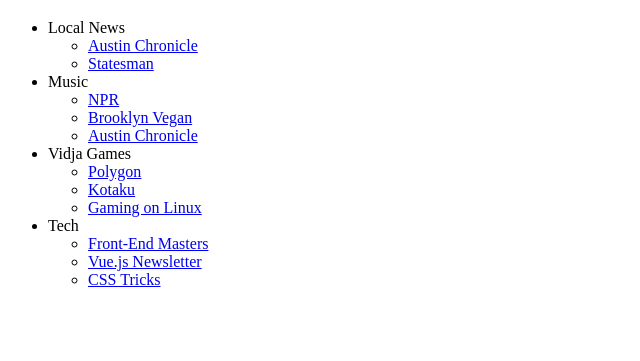
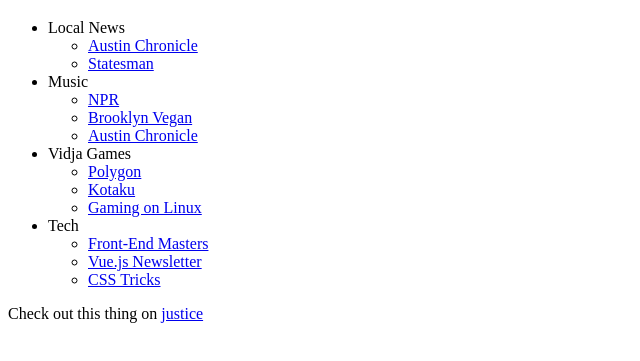
Before and after one commit to Underwaterr/tyler-lane-codes, a plain HTML site: page personal/index.html in a window 1280 px wide. Shown: the part 61-422 px from the top of the page, without its empty margins (0-640 px from the left). Drawn offline with Linux system fonts and the light colour scheme.

Commit message:
update personal links

```diff
--- a/personal/index.html
+++ b/personal/index.html
@@ -39,5 +39,6 @@
   </ul>
 </li>
 </ul>
+<p>Check out this thing on <a href="https://www.coursera.org/learn/revolutionary-ideas-utility-justice-equality-freedom">justice</a></p>
 </body>
 </html>
```
